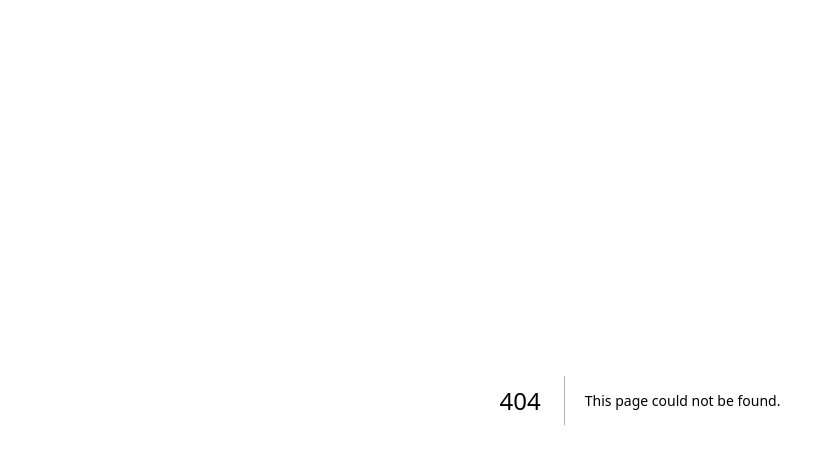
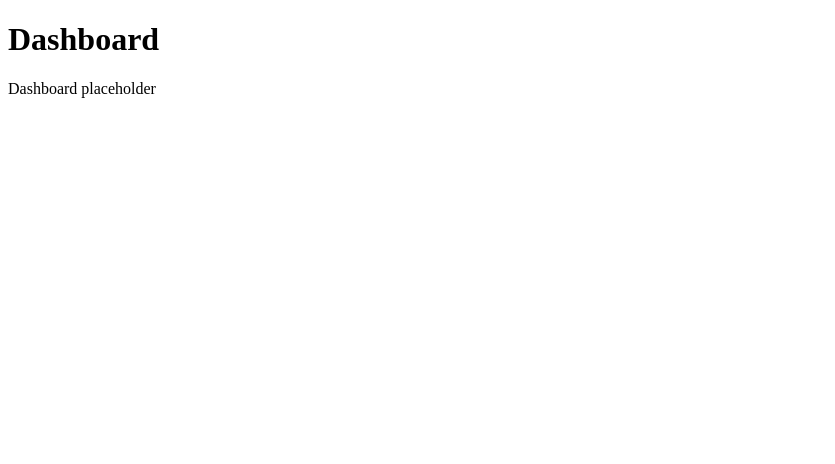
Before and after one commit to AlexanderKopyl/boardly, a Next.js app in the folder frontend/: page /dashboard in a window 1280 px wide. Before the commit this address had no page. Shown: the top 464 px of the page, without its empty margins (0-835 px from the left). Built offline with nearby package versions, Linux system fonts and the light colour scheme.

Commit message:
feature/42-create-frontend-nextjs-typescript-skeleton
Add placeholder pages for Dashboard, Login, and Register (issue #42)

```diff
--- /dev/null
+++ b/frontend/src/app/dashboard/page.tsx
@@ -0,0 +1,8 @@
+export default function DashboardPage() {
+  return (
+    <main>
+      <h1>Dashboard</h1>
+      <p>Dashboard placeholder</p>
+    </main>
+  )
+}
```
Also changed, not shown: frontend/src/app/login/page.tsx (added, +8 -0 lines), frontend/src/app/register/page.tsx (added, +8 -0 lines), 1 other file (tests, documents, lock files or other folders).
